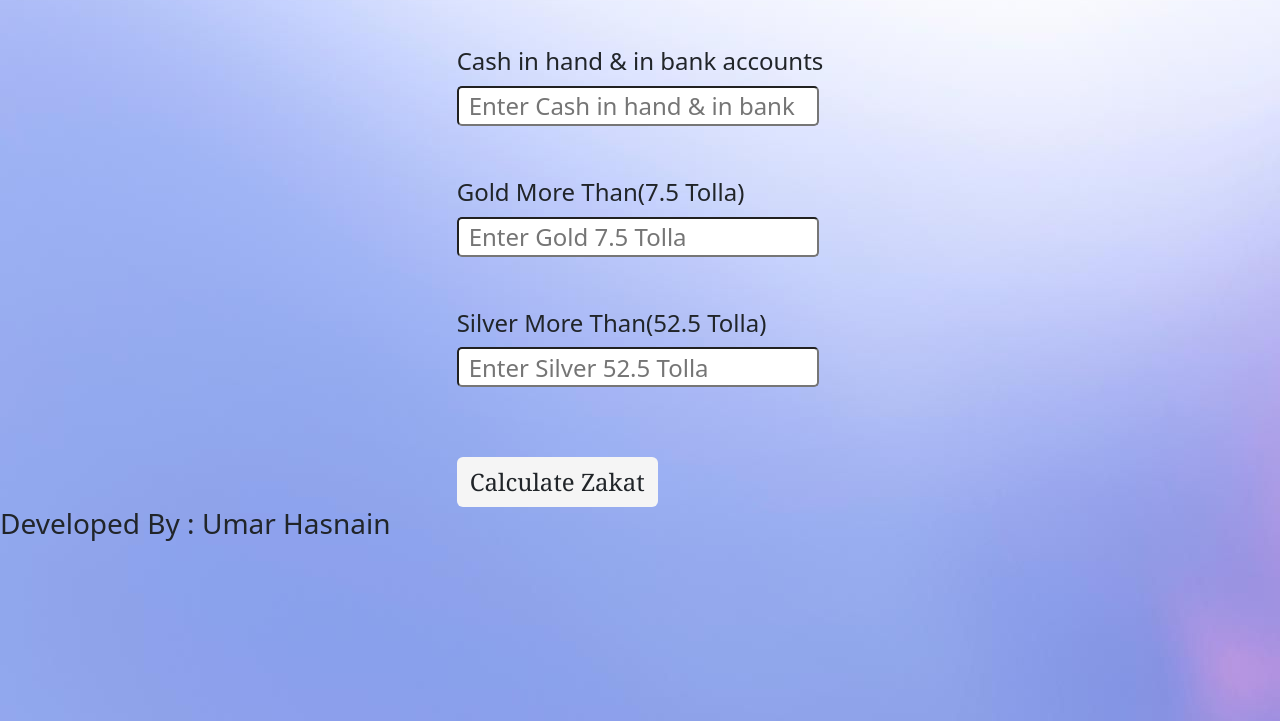
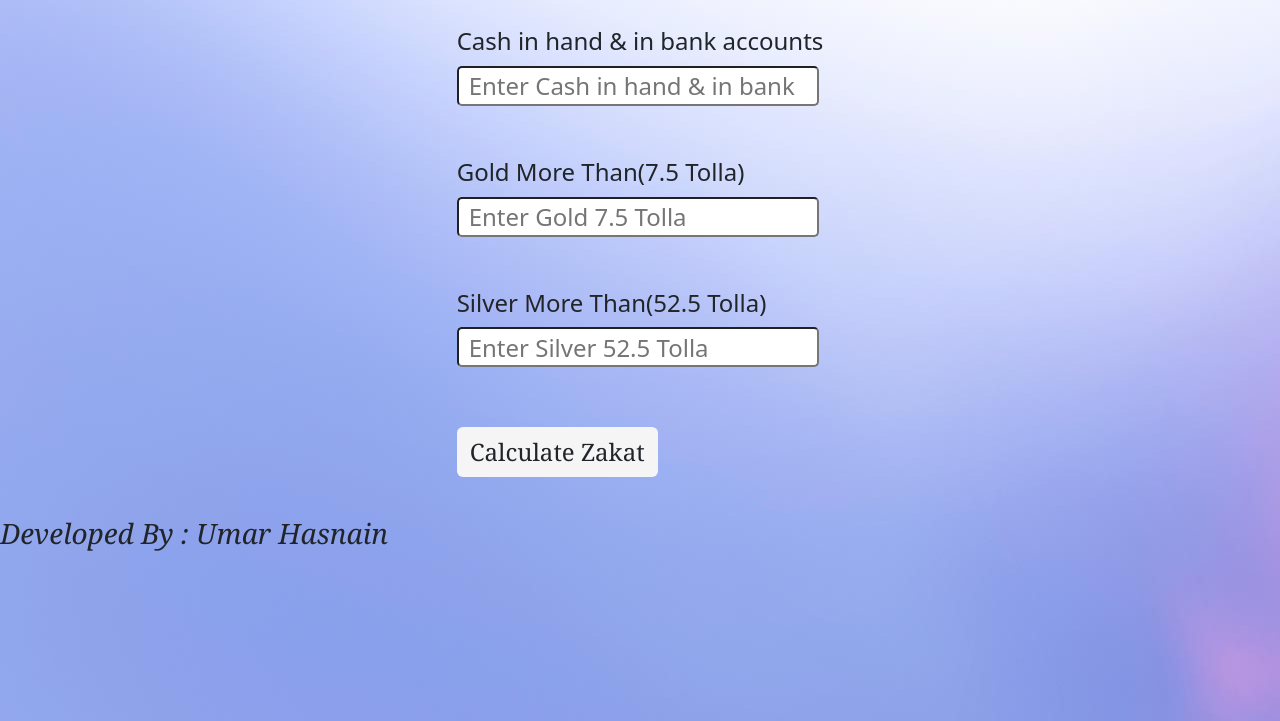
Before and after one commit to umarhasnain/Zakaat-Calculator, a plain HTML site: page index.html in a window 1280 px wide. Shown: the part 79-800 px from the top of the page. Drawn offline with nearby package versions, Linux system fonts and the light colour scheme.

Commit message:
Update style.css

```diff
--- a/style.css
+++ b/style.css
@@ -27,7 +27,7 @@
 }
 
 .input {
-    margin-top: 50px;
+    margin-top: 30px;
     flex-direction: column;
     flex-wrap: wrap;
     justify-content: center;
@@ -65,7 +65,14 @@
 #button {
     font-family: Cambria, Cochin, Georgia, Times, 'Times New Roman', serif;
     font-size: x-large;
-    margin-top: 20px;
+    margin-top: 10px;
     background-color: whitesmoke;
     border-radius: 5px solid;
 }
+
+.name {
+    font-weight: 300;
+    font-style: italic;
+    margin-top: 40px;
+    font-family: Cambria, Cochin, Georgia, Times, 'Times New Roman', serif
+}
```
